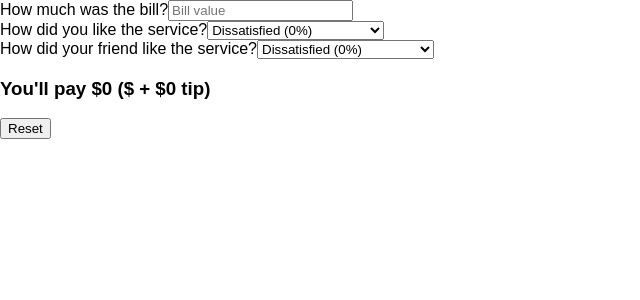
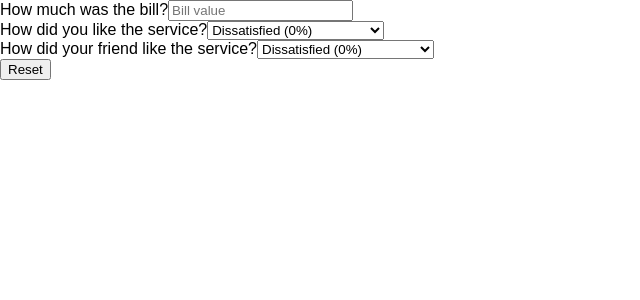
Before and after one commit to bHabawel/tip-calculator, a React (Create React App) app: page / in a window 1280 px wide. Shown: the top 300 px of the page, without its empty margins (0-640 px from the left). Built offline with nearby package versions, Linux system fonts and the light colour scheme.

Commit message:
added conditional render for the total bill

```diff
--- a/src/App.js
+++ b/src/App.js
@@ -64,7 +64,7 @@ function SelectPercentage({ children, percentage, onSelect }) {
 
 function Output({ bill, tip, totalBill }) {
   return (
-    <h3>
+    <h3 style={bill > 0 ? {} : { display: "none" }}>
       You'll pay ${totalBill} (${bill} + ${tip} tip)
     </h3>
   );
```
